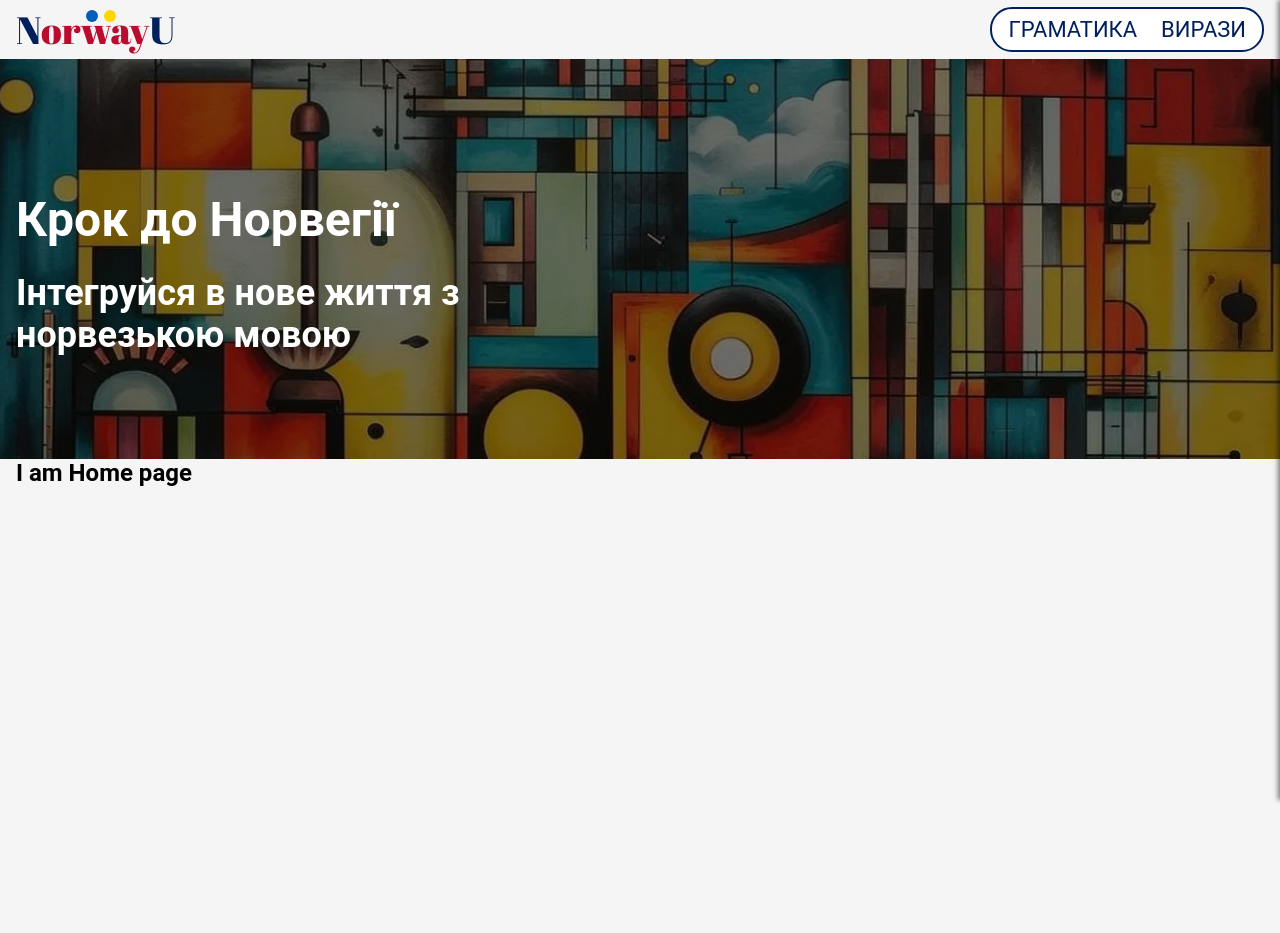
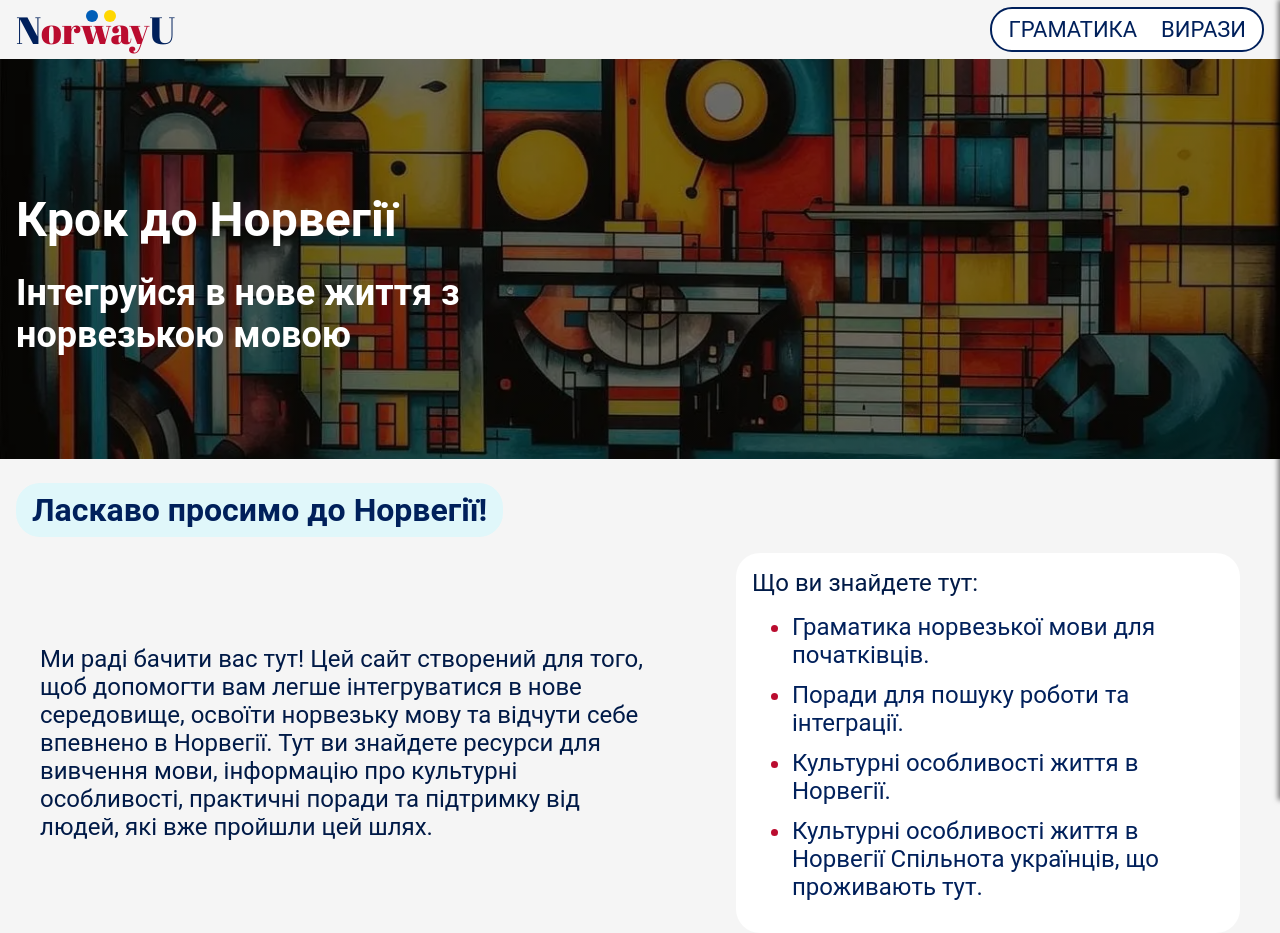
Before and after one commit to dmkomur/nu-frontend, a React (Vite) app: page / in a window 1280 px wide. Before the commit the page ends 800 px from the top, so only its background shows below. Built offline with nearby package versions, Linux system fonts and the light colour scheme.

Commit message:
feat: pagination phrases

```diff
--- /dev/null
+++ b/src/components/Expressions/ExpressionPagination.styled.js
@@ -0,0 +1,32 @@
+import styled from "styled-components";
+
+export const StyledPaginationWrapper = styled.div`
+    display: flex;
+    justify-content: center;
+    align-items: center;
+    gap: 8px;
+    margin: 20px 0;
+`;
+
+export const StyledPaginationButton = styled.button`
+    background-color: #f0f0f0;
+    border: none;
+    padding: 8px 12px;
+    font-size: 14px;
+    border-radius: 4px;
+    cursor: pointer;
+
+    &:hover {
+        background-color: #e0e0e0;
+    }
+
+    &:disabled {
+        background-color: #cccccc;
+        cursor: not-allowed;
+    }
+`;
+
+export const StyledPageNumber = styled.span`
+    font-weight: ${(props) => (props.active ? "bold" : "normal")};
+    color: ${(props) => (props.active ? "#007bff" : "#000")};
+`;
--- /dev/null
+++ b/src/components/Expressions/ExpressionsPagination.jsx
@@ -0,0 +1,91 @@
+import {
+    StyledPaginationButton,
+    StyledPaginationWrapper,
+    StyledPageNumber,
+} from "./ExpressionPagination.styled";
+import PropTypes from "prop-types";
+
+const Pagination = ({ currentPage, totalPages, onPageChange }) => {
+    const handlePrev = () => onPageChange(currentPage - 1);
+    const handleNext = () => onPageChange(currentPage + 1);
+    console.log("Current Page:", currentPage);
+    console.log("Total Pages:", totalPages);
+
+    const createPageArray = () => {
+        const pages = [];
+        if (totalPages <= 5) {
+            for (let i = 1; i <= totalPages; i++) {
+                pages.push(i);
+            }
+        } else {
+            // Always show the first page
+            pages.push(1);
+
+            // Show ellipsis if needed
+            if (currentPage > 3) {
+                pages.push("...");
+            }
+
+            // Show current page and its neighbors
+            const start = Math.max(2, currentPage - 1);
+            const end = Math.min(totalPages - 1, currentPage + 1);
+            for (let i = start; i <= end; i++) {
+                pages.push(i);
+            }
+
+            // Show ellipsis if needed
+            if (currentPage < totalPages - 2) {
+                pages.push("...");
+            }
+
+            // Always show the last page
+            if (totalPages > 1) {
+                pages.push(totalPages);
+            }
+        }
+        return pages;
+    };
+
+    const pages = createPageArray();
+
+    return (
+        <StyledPaginationWrapper>
+            <StyledPaginationWrapper
+                onClick={handlePrev}
+                disabled={currentPage === 1}
+            >
+                Prev
+            </StyledPaginationWrapper>
+            {pages.map((page, index) => {
+                if (page === "...") {
+                    return <span key={index}>...</span>;
+                }
+                return (
+                    <StyledPaginationButton
+                        key={`page-${page}`}
+                        onClick={() => onPageChange(page)}
+                        disabled={page === currentPage}
+                    >
+                        <StyledPageNumber data-active={page === currentPage}>
+                            {page}
+                        </StyledPageNumber>
+                    </StyledPaginationButton>
+                );
+            })}
+            <StyledPaginationButton
+                onClick={handleNext}
+                disabled={currentPage === totalPages}
+            >
+                Next
+            </StyledPaginationButton>
+        </StyledPaginationWrapper>
+    );
+};
+
+Pagination.propTypes = {
+    currentPage: PropTypes.number.isRequired, // текущая страница (обязательный)
+    totalPages: PropTypes.number.isRequired, // общее количество страниц (обязательный)
+    onPageChange: PropTypes.func.isRequired, // функция для изменения страницы (обязательный)
+};
+
+export default Pagination;
--- a/src/components/Header/Header.styled.js
+++ b/src/components/Header/Header.styled.js
@@ -3,7 +3,6 @@ import breakpoints from "../../styles/breakpoints";
 
 export const StyledHeaderWrapper = styled.div`
     width: 100%;
-    position: relative;
     padding: 4px 0px;
     display: flex;
     flex-direction: row;
--- a/src/components/Navigation/Navigation.styled.js
+++ b/src/components/Navigation/Navigation.styled.js
@@ -38,19 +38,21 @@ export const MobileMenuButton = styled.button`
     display: none;
     background: none;
     border: none;
-    font-size: 40px;
     cursor: pointer;
-    position: fixed;
-    top: 10px;
-    right: 2px;
+    position: absolute;
+    padding: 0px;
+    width: 40px;
+    height: 40px;
+    top: 6px;
+    right: 10px;
     z-index: 1001;
     @media (max-width: 768px) {
         display: block;
     }
 
     svg {
-        stroke: ${({ open }) =>
-            open ? materialPalette.secondary : materialPalette.primary};
+        width: 36px;
+        height: 36px;
         fill: ${({ open }) =>
             open ? materialPalette.secondary : materialPalette.primary};
     }
--- /dev/null
+++ b/src/components/Welcome/Welcome.jsx
@@ -0,0 +1,52 @@
+import StyledSectionHeader from "../common/sectionHeader/SectionHeader.styled";
+import Container from "../common/container/Container";
+import {
+    StyledContantWrapper,
+    StyledWelcomeText,
+    StyledListWrapper,
+    StyledListHeader,
+    StyledListItem,
+} from "./Welcome.styled";
+
+const Welcome = () => {
+    return (
+        <Container>
+            <StyledSectionHeader>
+                Ласкаво просимо до Норвегії!
+            </StyledSectionHeader>
+            <StyledContantWrapper>
+                <StyledWelcomeText>
+                    Ми раді бачити вас тут! Цей сайт створений для того, щоб
+                    допомогти вам легше інтегруватися в нове середовище, освоїти
+                    норвезьку мову та відчути себе впевнено в Норвегії. Тут ви
+                    знайдете ресурси для вивчення мови, інформацію про культурні
+                    особливості, практичні поради та підтримку від людей, які
+                    вже пройшли цей шлях.
+                </StyledWelcomeText>
+                <StyledListWrapper>
+                    <StyledListHeader>Що ви знайдете тут:</StyledListHeader>
+                    <ul>
+                        <StyledListItem>
+                            <span>
+                                Граматика норвезької мови для початківців.
+                            </span>
+                        </StyledListItem>
+                        <StyledListItem>
+                            <span>Поради для пошуку роботи та інтеграції.</span>
+                        </StyledListItem>
+                        <StyledListItem>
+                            <span>Культурні особливості життя в Норвегії.</span>
+                        </StyledListItem>
+                        <StyledListItem>
+                            <span>
+                                Культурні особливості життя в Норвегії Спільнота
+                                українців, що проживають тут.
+                            </span>
+                        </StyledListItem>
+                    </ul>
+                </StyledListWrapper>
+            </StyledContantWrapper>
+        </Container>
+    );
+};
+export default Welcome;
--- /dev/null
+++ b/src/components/Welcome/Welcome.styled.js
@@ -0,0 +1,72 @@
+import styled from "styled-components";
+import breakpoints from "../../styles/breakpoints";
+import materialPalette from "../../styles/palette";
+materialPalette;
+export const StyledContantWrapper = styled.div`
+    width: 100%;
+    display: flex;
+    gap: 16px;
+    flex-wrap: wrap;
+    align-items: center;
+    flex-direction: column;
+
+    @media (min-width: ${breakpoints.tablet}) {
+        flex-direction: row;
+        padding: 0px 24px;
+    }
+    @media (min-width: ${breakpoints.desktop}) {
+        gap: 20px;
+        justify-content: space-between;
+    }
+`;
+export const StyledWelcomeText = styled.p`
+    font-size: 24px;
+    text-align: center;
+    max-width: 400px;
+    color: ${materialPalette.primaryVariant};
+    @media (min-width: ${breakpoints.tablet}) {
+        text-align: left;
+        justify-content: space-between;
+    }
+
+    @media (min-width: ${breakpoints.desktop}) {
+        max-width: 480px;
+    }
+    @media (min-width: ${breakpoints.desktop}) {
+        max-width: 620px;
+    }
+`;
+export const StyledListWrapper = styled.div`
+    background-color: ${materialPalette.surface};
+    max-width: 400px;
+    border-radius: 24px;
+    padding: 16px;
+    color: ${materialPalette.primaryVariant};
+    @media (min-width: ${breakpoints.tablet}) {
+        max-width: 304px;
+    }
+    @media (min-width: ${breakpoints.desktop}) {
+        max-width: 504px;
+    }
+`;
+
+export const StyledListHeader = styled.p`
+    font-size: 24px;
+    margin-bottom: 12px;
+    @media (min-width: ${breakpoints.tablet}) {
+        margin-bottom: 16px;
+    }
+`;
+export const StyledListItem = styled.li`
+    font-size: 24px;
+    margin-bottom: 8px;
+    color: ${materialPalette.secondary};
+
+    span {
+        color: ${materialPalette.primary};
+    }
+
+    @media (min-width: ${breakpoints.tablet}) {
+        margin-bottom: 12px;
+    }
+`;
--- /dev/null
+++ b/src/components/common/sectionHeader/SectionHeader.styled.js
@@ -0,0 +1,24 @@
+import styled from "styled-components";
+import materialPalette from "../../../styles/palette";
+import breakpoints from "../../../styles/breakpoints";
+
+const StyledSectionHeader = styled.h2`
+    display: inline-block;
+    font-weight: 700;
+    padding: 8px 16px;
+    font-size: 32px;
+    border: 22px;
+    border-radius: 48px;
+    background-color: ${materialPalette.surfaceLightBlue};
+    color: ${materialPalette.primary};
+    margin: 24px 0px 16px 0px;
+    text-align: center;
+    @media (min-width: ${breakpoints.tablet}) {
+        text-align: left;
+        border-radius: 24px;
+    }
+
+    @media (min-width: ${breakpoints.desktop}) {
+    }
+`;
+export default StyledSectionHeader;
--- a/src/components/common/svg/BurgerSvg.jsx
+++ b/src/components/common/svg/BurgerSvg.jsx
@@ -3,15 +3,13 @@ function IconHamburgerMenu(props) {
         <svg
             fill="none"
             viewBox="0 0 24 24"
-            height="1em"
-            width="1em"
+            height="36px"
+            width="36px"
             {...props}
         >
             <path
-                fill="currentColor"
-                fillRule="evenodd"
-                d="M1.5 3a.5.5 0 000 1h12a.5.5 0 000-1h-12zM1 7.5a.5.5 0 01.5-.5h12a.5.5 0 010 1h-12a.5.5 0 01-.5-.5zm0 4a.5.5 0 01.5-.5h12a.5.5 0 010 1h-12a.5.5 0 01-.5-.5z"
-                clipRule="evenodd"
+                fill=""
+                d="M2 6a1 1 0 011-1h18a1 1 0 110 2H3a1 1 0 01-1-1zM2 12.032a1 1 0 011-1h18a1 1 0 110 2H3a1 1 0 01-1-1zM3 17.064a1 1 0 100 2h18a1 1 0 000-2H3z"
             />
         </svg>
     );
--- a/src/index.css
+++ b/src/index.css
@@ -21,11 +21,6 @@ p:last-child {
   margin-bottom: 0;
 }
 
-ul {
-  margin: 0;
-  padding: 0;
-  list-style: none;
-}
 
 a {
   color: currentColor;
--- a/src/pages/HomePage.jsx
+++ b/src/pages/HomePage.jsx
@@ -1,10 +1,10 @@
-import Container from "../components/common/container/Container";
+import Welcome from "../components/Welcome/Welcome";
 
 const HompePage = () => {
     return (
-        <Container>
-            <h2>I am Home page</h2>
-        </Container>
+        <>
+            <Welcome />
+        </>
     );
 };
 
--- a/src/pages/expressionsPage.jsx
+++ b/src/pages/expressionsPage.jsx
@@ -5,6 +5,7 @@ import ExpressionCard from "../components/ExpressionCard/ExpressionCard";
 import { StyledExpressionList } from "../components/Expressions/ExpressionsList.styled";
 import StyledRadioGroup from "../components/Expressions/RadiobuttonGroup.styled";
 import StyledRadioButton from "../components/Expressions/Radiobutton.styled";
+import Pagination from "../components/Expressions/ExpressionsPagination";
 
 const ExpresionsPage = () => {
     const options = ["Все", "Побут", "Школа"];
@@ -12,29 +13,32 @@ const ExpresionsPage = () => {
     const [expressions, setExpressions] = useState([]);
     const [loading, setLoading] = useState(true);
     const [selectedOption, setSelectedOption] = useState(options[0]);
+    const [page, setPage] = useState(1);
+    const [totalPhrases, setTotalPhrases] = useState(0);
 
-    const handleChange = (option) => {
+    const handleChangeTheme = (option) => {
         setSelectedOption(option);
+        setPage(1);
     };
 
     useEffect(() => {
         axios
-            .get("http://localhost:3000/phrases")
+            .get(`http://localhost:3000/api/phrases`, {
+                params: { theme: selectedOption, page: page },
+            })
+
             .then((response) => {
-                setExpressions(response.data);
+                console.log(response.data);
+                setExpressions(response.data.phrases[0]);
+                setTotalPhrases(response.data.total);
                 setLoading(false);
             })
             .catch((error) => {
                 console.error("Error fetching expressions:", error);
                 setLoading(false);
             });
-    }, []);
-    const filteredExpressions =
-        selectedOption === "Все"
-            ? expressions
-            : expressions.filter(
-                  (expression) => expression.theme === selectedOption
-              );
+    }, [page, selectedOption]);
+
     return (
         <Container>
             <StyledRadioGroup>
@@ -48,17 +52,23 @@ const ExpresionsPage = () => {
                             name="options"
                             value={option}
                             checked={selectedOption === option}
-                            onChange={() => handleChange(option)}
+                            onChange={() => handleChangeTheme(option)}
                         />
                         {option}
                     </StyledRadioButton>
                 ))}
             </StyledRadioGroup>
+            <Pagination
+                key={page}
+                currentPage={page}
+                totalPages={Math.ceil(totalPhrases / 48)}
+                onPageChange={setPage}
+            />
             <StyledExpressionList>
                 {loading ? (
                     <p>Loading...</p>
                 ) : (
-                    filteredExpressions.map((expression) => (
+                    expressions.map((expression) => (
                         <ExpressionCard
                             key={expression.id}
                             expression={expression}
```
